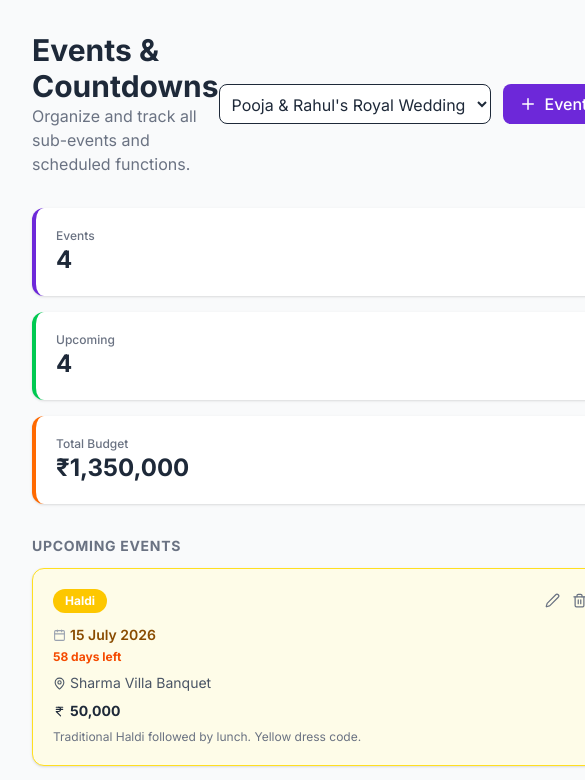
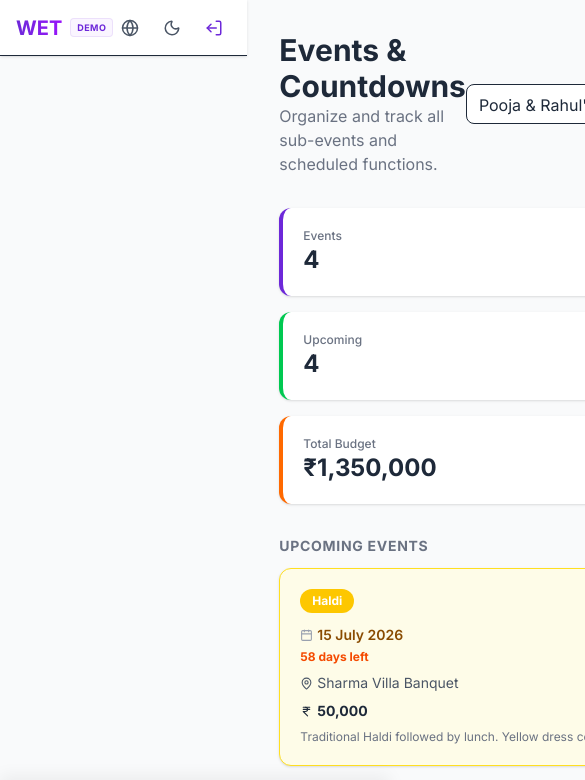
Before and after one commit to vinodverma1399/wedding_expense_tracker, a React (Vite) app in the folder frontend/: page /events in a window 390 px wide. Shown: the top 780 px of the page, 585 px wide, since content can reach past the window. Built offline with nearby package versions, Linux system fonts and the light colour scheme.

Commit message:
feat(mobile): implement glassmorphic mobile top header and bottom nav bar

```diff
--- a/frontend/src/components/Sidebar.jsx
+++ b/frontend/src/components/Sidebar.jsx
@@ -58,6 +58,35 @@ const Sidebar = () => {
   }
 
   return (
+    <>
+      {/* Mobile Top Bar */}
+      <div className="md:hidden sticky top-0 left-0 right-0 h-14 bg-white/95 dark:bg-gray-950/95 backdrop-blur-md border-b dark:border-gray-800/80 flex items-center justify-between px-4 z-40 transition-colors duration-300 shadow-sm">
+        <div className="flex items-center gap-2">
+          <span className="text-xl font-bold bg-gradient-to-r from-primary to-purple-600 bg-clip-text text-transparent">WET</span>
+          {!user && (
+            <span className="text-[9px] text-primary font-bold uppercase tracking-wider bg-purple-50 dark:bg-purple-950/40 px-1.5 py-0.5 rounded border border-primary/10">Demo</span>
+          )}
+        </div>
+        <div className="flex items-center gap-2">
+          <button onClick={toggleLang} className="p-2 text-gray-600 dark:text-gray-300 hover:bg-gray-100 dark:hover:bg-gray-800 rounded-lg transition" title="Switch Language">
+            <Globe size={18} />
+          </button>
+          <button onClick={toggleDarkMode} className="p-2 text-gray-600 dark:text-gray-300 hover:bg-gray-100 dark:hover:bg-gray-800 rounded-lg transition" title="Toggle Theme">
+            {isDark ? <Sun size={18} className="text-yellow-400" /> : <Moon size={18} />}
+          </button>
+          {user ? (
+            <button onClick={handleLogout} className="p-2 text-red-500 hover:bg-red-50 dark:hover:bg-red-950/20 rounded-lg transition" title="Logout">
+              <LogOut size={18} />
+            </button>
+          ) : (
+            <button onClick={() => navigate('/login')} className="p-2 text-primary hover:bg-purple-50 dark:hover:bg-purple-950/20 rounded-lg transition" title="Login">
+              <LogOut size={18} className="rotate-180" />
+            </button>
+          )}
+        </div>
+      </div>
+
+      {/* Desktop Sidebar */}
       <div className="w-64 bg-white dark:bg-gray-900 h-screen shadow-md flex-col hidden md:flex sticky top-0 transition-colors duration-300">
         <div className="p-6 border-b dark:border-gray-800">
           <h2 className="text-2xl font-bold text-primary">WET</h2>
@@ -98,6 +127,31 @@ const Sidebar = () => {
           )}
         </div>
       </div>
+
+      {/* Mobile Bottom Navigation Bar */}
+      <div className="md:hidden fixed bottom-0 left-0 right-0 h-16 bg-white/95 dark:bg-gray-900/95 backdrop-blur-md border-t dark:border-gray-800/80 flex items-center justify-around px-1 py-1 z-40 transition-colors duration-300 shadow-[0_-4px_16px_rgba(0,0,0,0.06)]">
+        {navItems.slice(0, 6).map((item) => {
+          const Icon = item.icon;
+          const isActive = location.pathname === item.path;
+          return (
+            <Link
+              key={item.key}
+              to={item.path}
+              className={`flex flex-col items-center justify-center flex-1 py-1 px-1 rounded-lg transition-all ${
+                isActive
+                  ? 'text-primary scale-110 font-bold'
+                  : 'text-gray-500 dark:text-gray-400 hover:text-gray-800 dark:hover:text-gray-200'
+              }`}
+            >
+              <Icon size={20} className={isActive ? 'stroke-[2.5px] drop-shadow-[0_2px_8px_rgba(139,92,246,0.3)] text-primary' : 'stroke-[1.8px]'} />
+              <span className="text-[9px] mt-1 tracking-tight truncate max-w-full">
+                {t(item.key)}
+              </span>
+            </Link>
+          );
+        })}
+      </div>
+    </>
   );
 };
 
```
Lines whose indentation alone changed are shown as unchanged.
